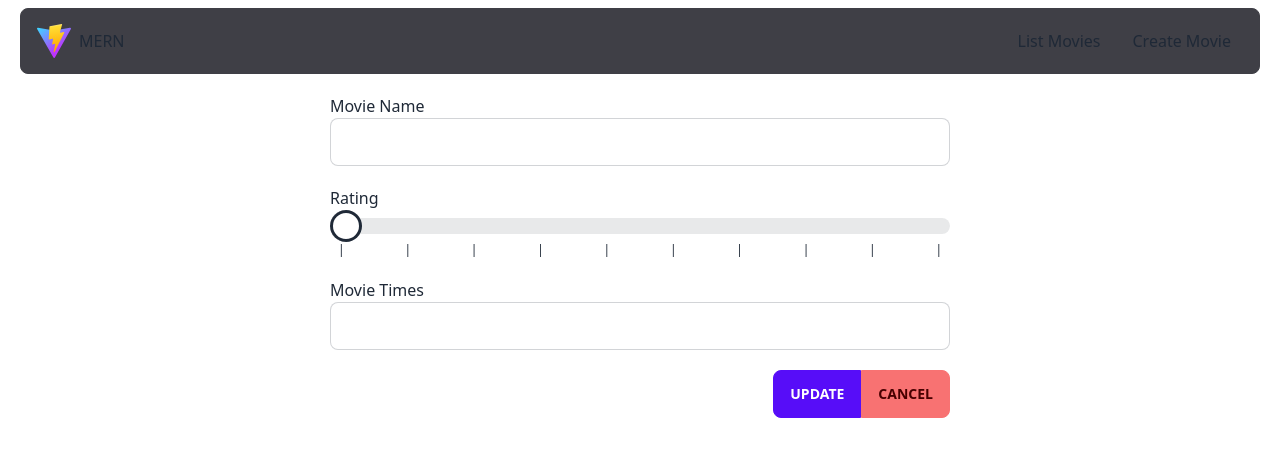
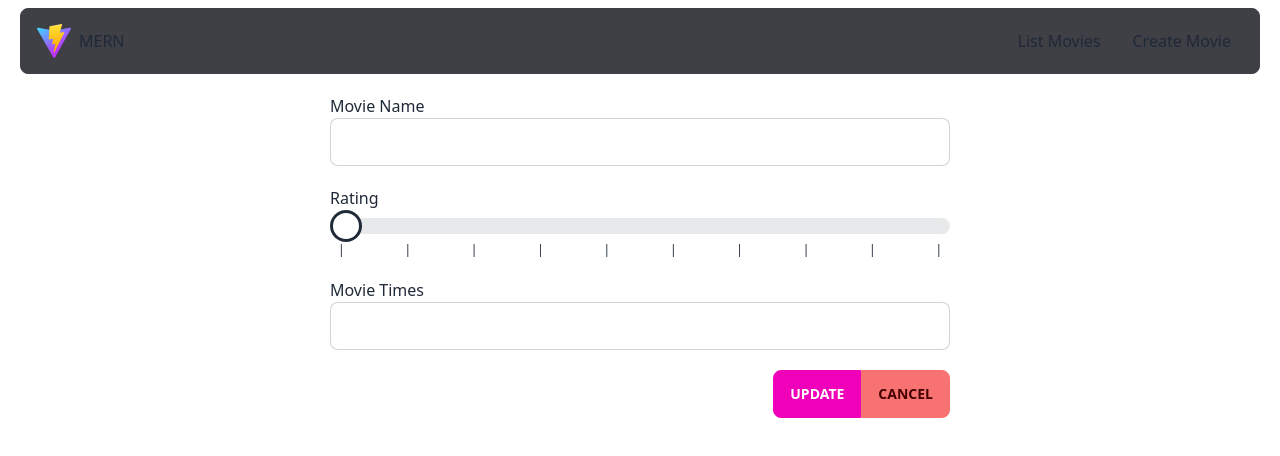
Before and after one commit to tholhubner/MoviesApp, a React (Vite) app in the folder new-client/: page /movies/update/1 in a window 1280 px wide. Shown: the top 456 px of the page. Built offline with nearby package versions, Linux system fonts and the light colour scheme; no server answers.

Commit message:
updated styling for submit button on MoviesInsert when in update mode

```diff
--- a/new-client/src/pages/MoviesInsert.jsx
+++ b/new-client/src/pages/MoviesInsert.jsx
@@ -92,7 +92,11 @@ const MoviesInsert = () => {
 			/>
 			<div className="btn-group justify-end">
 				<button
-					className={loading ? "btn btn-primary loading" : "btn btn-primary"}
+					className={
+						loading ?
+						(id ? "btn btn-secondary loading" : "btn btn-primary loading") :
+						(id ? "btn btn-secondary" : "btn btn-primary")
+					}
 					onClick={() => onSubmitHandler()}
 				>
 					{ id ? "Update" : "Submit" }
```
